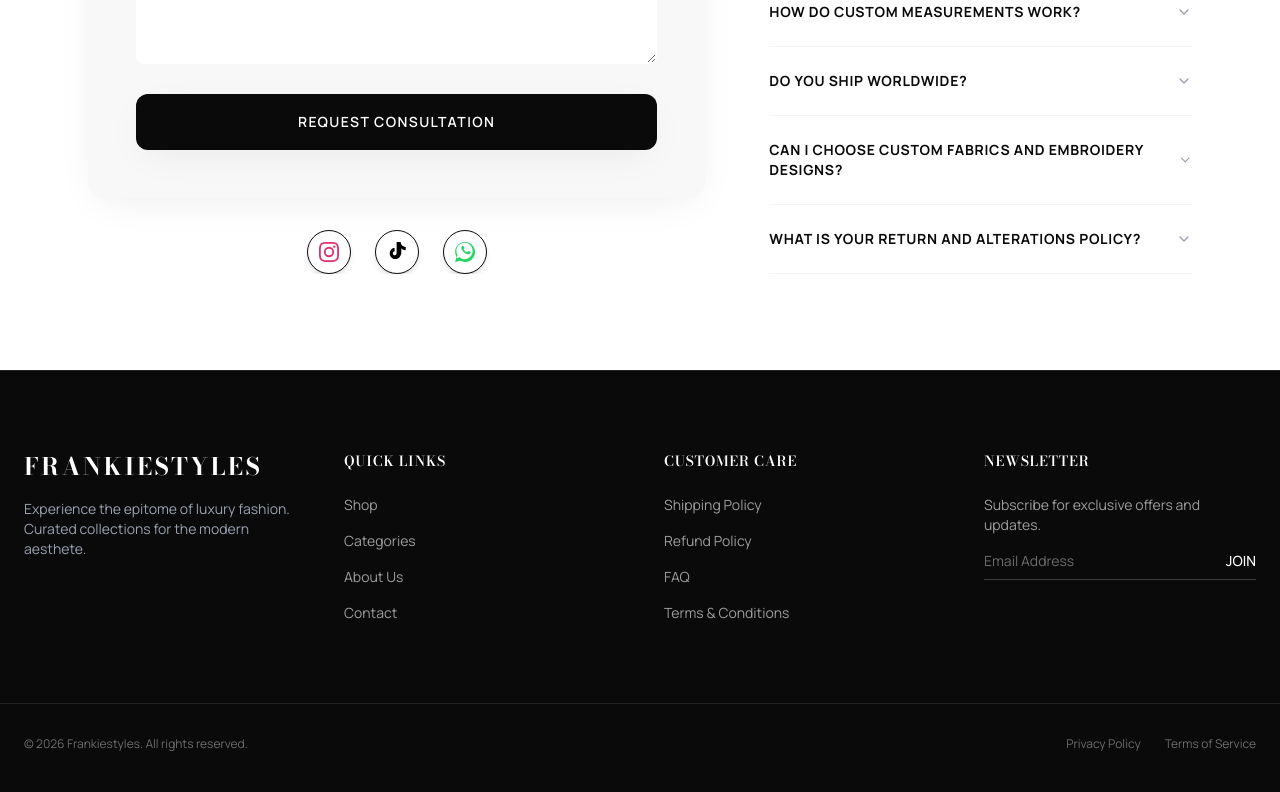
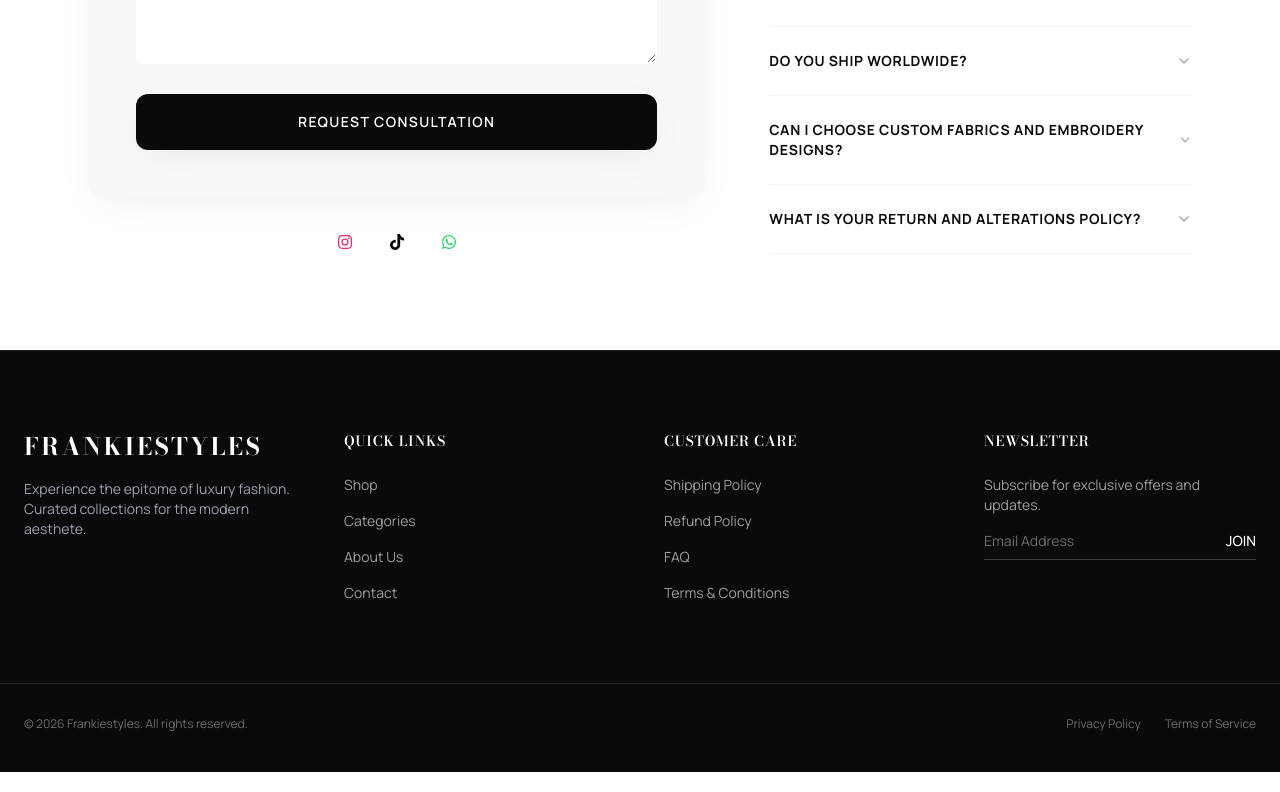
Before and after one commit to omosemola/frankiestyles, a Next.js app: page /contact in a window 1280 px wide. Shown: the part 862-1654 px from the top of the page. Built offline with nearby package versions, Linux system fonts and the light colour scheme.

Commit message:
feat: replace SVG social icons with FontAwesomeIcon and remove circle background wrappers

```diff
--- a/package.json
+++ b/package.json
@@ -9,6 +9,9 @@
     "lint": "eslint"
   },
   "dependencies": {
+    "@fortawesome/fontawesome-svg-core": "^7.3.0",
+    "@fortawesome/free-brands-svg-icons": "^7.3.0",
+    "@fortawesome/react-fontawesome": "^3.4.0",
     "@prisma/client": "^7.8.0",
     "clsx": "^2.1.1",
     "framer-motion": "^12.42.2",
--- a/src/app/contact/page.tsx
+++ b/src/app/contact/page.tsx
@@ -6,6 +6,11 @@ import { Button } from '@/components/ui/Button';
 import { Input } from '@/components/ui/Input';
 import { ScrollAnimate } from '@/components/ui/ScrollAnimate';
 import { cn } from '@/lib/utils';
+import { FontAwesomeIcon } from '@fortawesome/react-fontawesome';
+import { library } from '@fortawesome/fontawesome-svg-core';
+import { faInstagram, faTiktok, faWhatsapp } from '@fortawesome/free-brands-svg-icons';
+
+library.add(faInstagram, faTiktok, faWhatsapp);
 
 interface FAQItem {
   q: string;
@@ -198,42 +203,36 @@ export default function ContactPage() {
             </div>
 
             {/* Colored Social Icons Row */}
-            <div className="mt-8 flex justify-center items-center gap-6">
+            <div className="mt-8 flex justify-center items-center gap-8">
               {/* Instagram */}
               <a
                 href="https://instagram.com"
                 target="_blank"
                 rel="noopener noreferrer"
-                className="w-11 h-11 rounded-full bg-white shadow-md border border-gray-150 flex items-center justify-center transition-transform hover:scale-110 active:scale-95"
+                className="transition-transform hover:scale-110 active:scale-95 text-[#e1306c]"
                 title="Follow us on Instagram"
               >
-                <svg className="w-5 h-5 text-[#e1306c] fill-current" viewBox="0 0 24 24">
-                  <path d="M12 2.163c3.204 0 3.584.012 4.85.07 3.252.148 4.771 1.691 4.919 4.919.058 1.265.069 1.645.069 4.849 0 3.205-.012 3.584-.069 4.849-.149 3.225-1.664 4.771-4.919 4.919-1.266.058-1.644.07-4.85.07-3.204 0-3.584-.012-4.849-.07-3.26-.149-4.771-1.699-4.919-4.92-.058-1.265-.07-1.644-.07-4.849 0-3.204.013-3.583.07-4.849.149-3.227 1.664-4.771 4.919-4.919 1.266-.057 1.645-.069 4.849-.069zM12 0C8.741 0 8.333.014 7.053.072 2.695.272.273 2.69.073 7.051.014 8.333 0 8.741 0 12c0 3.259.014 3.668.072 4.948.2 4.358 2.618 6.78 6.98 6.98 1.281.058 1.689.072 4.948.072 3.259 0 3.668-.014 4.948-.072 4.354-.2 6.782-2.618 6.979-6.98.059-1.28.073-1.689.073-4.948 0-3.259-.014-3.667-.072-4.947-.196-4.354-2.617-6.78-6.979-6.98C15.668.014 15.259 0 12 0zm0 5.838a6.162 6.162 0 100 12.324 6.162 6.162 0 000-12.324zM12 16a4 4 0 110-8 4 4 0 010 8zm6.406-11.845a1.44 1.44 0 100 2.881 1.44 1.44 0 000-2.881z" />
-                </svg>
+                <FontAwesomeIcon icon={"fa-brands fa-instagram" as any} className="w-7 h-7" />
               </a>
               {/* TikTok */}
               <a
                 href="https://tiktok.com"
                 target="_blank"
                 rel="noopener noreferrer"
-                className="w-11 h-11 rounded-full bg-white shadow-md border border-gray-150 flex items-center justify-center transition-transform hover:scale-110 active:scale-95"
+                className="transition-transform hover:scale-110 active:scale-95 text-[#000000]"
                 title="Follow us on TikTok"
               >
-                <svg className="w-5 h-5 text-[#000000] fill-current" viewBox="0 0 24 24">
-                  <path d="M12.525.02c1.31-.02 2.61-.01 3.91-.02.08 1.53.63 3.09 1.75 4.17 1.12 1.11 2.7 1.62 4.24 1.79v4.03c-1.44-.06-2.89-.54-4.06-1.42-.45-.34-.84-.75-1.18-1.21-.02 1.78.01 3.56-.01 5.34-.04 2.3-.96 4.67-2.73 6.15-2.07 1.83-5.26 2.1-7.61.85-2.68-1.3-4.14-4.57-3.41-7.53.51-2.28 2.26-4.27 4.54-4.83.37-.1.76-.15 1.15-.17v4.07c-.45.06-.9.23-1.25.53-.78.61-1.07 1.69-.73 2.62.33.99 1.39 1.65 2.44 1.48 1.05-.13 1.85-.99 1.94-2.05.08-1.44.02-2.88.03-4.32.01-4.2.01-8.4 0-12.6z" />
-                </svg>
+                <FontAwesomeIcon icon={"fa-brands fa-tiktok" as any} className="w-7 h-7" />
               </a>
               {/* WhatsApp */}
               <a
                 href="https://wa.me/2348000000000"
                 target="_blank"
                 rel="noopener noreferrer"
-                className="w-11 h-11 rounded-full bg-white shadow-md border border-gray-150 flex items-center justify-center transition-transform hover:scale-110 active:scale-95"
+                className="transition-transform hover:scale-110 active:scale-95 text-[#25d366]"
                 title="Message us on WhatsApp"
               >
-                <svg className="w-5 h-5 text-[#25d366] fill-current" viewBox="0 0 24 24">
-                  <path d="M.057 24l1.687-6.163c-1.041-1.804-1.588-3.849-1.587-5.946C.06 5.348 5.397.01 12.008.01c3.202.001 6.212 1.246 8.477 3.514 2.266 2.268 3.507 5.28 3.505 8.484-.004 6.657-5.34 11.997-11.953 11.997-2.005-.001-3.973-.502-5.733-1.455L0 24zm6.59-4.846c1.6.95 3.167 1.456 4.743 1.458 5.4 0 9.792-4.39 9.795-9.794.002-2.618-1.01-5.08-2.848-6.92C16.486 2.058 14.028 1.04 11.41 1.04c-5.4 0-9.79 4.39-9.793 9.796-.001 1.707.46 3.376 1.332 4.887l-1.001 3.655 3.738-.98 1.97 1.17zm11.365-7.39c-.27-.135-1.597-.788-1.846-.879-.25-.09-.43-.135-.61.135-.18.27-.696.879-.854 1.06-.157.18-.314.202-.584.067-.27-.135-1.138-.419-2.17-1.339-.8-.713-1.34-1.594-1.497-1.864-.157-.27-.017-.417.118-.552.122-.122.27-.315.405-.472.135-.157.18-.27.27-.45.09-.18.045-.337-.022-.472-.067-.135-.61-1.472-.836-2.015-.22-.53-.44-.457-.61-.466-.157-.008-.337-.009-.517-.009-.18 0-.472.067-.72.337-.25.27-.954.933-.954 2.277 0 1.343.978 2.64 1.113 2.82.135.18 1.925 2.94 4.66 4.12.65.28 1.157.447 1.55.573.653.208 1.248.178 1.717.108.523-.078 1.598-.653 1.822-1.282.225-.63.225-1.17.157-1.282-.067-.113-.25-.18-.52-.315z" />
-                </svg>
+                <FontAwesomeIcon icon={"fa-brands fa-whatsapp" as any} className="w-7 h-7" />
               </a>
             </div>
           </ScrollAnimate>
--- a/src/components/home/ContactSection.tsx
+++ b/src/components/home/ContactSection.tsx
@@ -7,6 +7,11 @@ import { Input } from '@/components/ui/Input';
 import { ScrollAnimate } from '@/components/ui/ScrollAnimate';
 import { SectionHeader } from '@/components/ui/SectionHeader';
 import { cn } from '@/lib/utils';
+import { FontAwesomeIcon } from '@fortawesome/react-fontawesome';
+import { library } from '@fortawesome/fontawesome-svg-core';
+import { faInstagram, faTiktok, faWhatsapp } from '@fortawesome/free-brands-svg-icons';
+
+library.add(faInstagram, faTiktok, faWhatsapp);
 
 export function ContactSection() {
   const [formData, setFormData] = useState({
@@ -196,42 +201,36 @@ export function ContactSection() {
             </div>
 
             {/* Colored Social Icons Row */}
-            <div className="mt-8 flex justify-center items-center gap-6">
+            <div className="mt-8 flex justify-center items-center gap-8">
               {/* Instagram */}
               <a
                 href="https://instagram.com"
                 target="_blank"
                 rel="noopener noreferrer"
-                className="w-11 h-11 rounded-full bg-white shadow-md border border-gray-100 flex items-center justify-center transition-transform hover:scale-110 active:scale-95"
+                className="transition-transform hover:scale-110 active:scale-95 text-[#e1306c]"
                 title="Follow us on Instagram"
               >
-                <svg className="w-5 h-5 text-[#e1306c] fill-current" viewBox="0 0 24 24">
-                  <path d="M12 2.163c3.204 0 3.584.012 4.85.07 3.252.148 4.771 1.691 4.919 4.919.058 1.265.069 1.645.069 4.849 0 3.205-.012 3.584-.069 4.849-.149 3.225-1.664 4.771-4.919 4.919-1.266.058-1.644.07-4.85.07-3.204 0-3.584-.012-4.849-.07-3.26-.149-4.771-1.699-4.919-4.92-.058-1.265-.07-1.644-.07-4.849 0-3.204.013-3.583.07-4.849.149-3.227 1.664-4.771 4.919-4.919 1.266-.057 1.645-.069 4.849-.069zM12 0C8.741 0 8.333.014 7.053.072 2.695.272.273 2.69.073 7.051.014 8.333 0 8.741 0 12c0 3.259.014 3.668.072 4.948.2 4.358 2.618 6.78 6.98 6.98 1.281.058 1.689.072 4.948.072 3.259 0 3.668-.014 4.948-.072 4.354-.2 6.782-2.618 6.979-6.98.059-1.28.073-1.689.073-4.948 0-3.259-.014-3.667-.072-4.947-.196-4.354-2.617-6.78-6.979-6.98C15.668.014 15.259 0 12 0zm0 5.838a6.162 6.162 0 100 12.324 6.162 6.162 0 000-12.324zM12 16a4 4 0 110-8 4 4 0 010 8zm6.406-11.845a1.44 1.44 0 100 2.881 1.44 1.44 0 000-2.881z" />
-                </svg>
+                <FontAwesomeIcon icon={"fa-brands fa-instagram" as any} className="w-7 h-7" />
               </a>
               {/* TikTok */}
               <a
                 href="https://tiktok.com"
                 target="_blank"
                 rel="noopener noreferrer"
-                className="w-11 h-11 rounded-full bg-white shadow-md border border-gray-100 flex items-center justify-center transition-transform hover:scale-110 active:scale-95"
+                className="transition-transform hover:scale-110 active:scale-95 text-[#000000]"
                 title="Follow us on TikTok"
               >
-                <svg className="w-5 h-5 text-[#000000] fill-current" viewBox="0 0 24 24">
-                  <path d="M12.525.02c1.31-.02 2.61-.01 3.91-.02.08 1.53.63 3.09 1.75 4.17 1.12 1.11 2.7 1.62 4.24 1.79v4.03c-1.44-.06-2.89-.54-4.06-1.42-.45-.34-.84-.75-1.18-1.21-.02 1.78.01 3.56-.01 5.34-.04 2.3-.96 4.67-2.73 6.15-2.07 1.83-5.26 2.1-7.61.85-2.68-1.3-4.14-4.57-3.41-7.53.51-2.28 2.26-4.27 4.54-4.83.37-.1.76-.15 1.15-.17v4.07c-.45.06-.9.23-1.25.53-.78.61-1.07 1.69-.73 2.62.33.99 1.39 1.65 2.44 1.48 1.05-.13 1.85-.99 1.94-2.05.08-1.44.02-2.88.03-4.32.01-4.2.01-8.4 0-12.6z" />
-                </svg>
+                <FontAwesomeIcon icon={"fa-brands fa-tiktok" as any} className="w-7 h-7" />
               </a>
               {/* WhatsApp */}
               <a
                 href="https://wa.me/2348000000000"
                 target="_blank"
                 rel="noopener noreferrer"
-                className="w-11 h-11 rounded-full bg-white shadow-md border border-gray-100 flex items-center justify-center transition-transform hover:scale-110 active:scale-95"
+                className="transition-transform hover:scale-110 active:scale-95 text-[#25d366]"
                 title="Message us on WhatsApp"
               >
-                <svg className="w-5 h-5 text-[#25d366] fill-current" viewBox="0 0 24 24">
-                  <path d="M.057 24l1.687-6.163c-1.041-1.804-1.588-3.849-1.587-5.946C.06 5.348 5.397.01 12.008.01c3.202.001 6.212 1.246 8.477 3.514 2.266 2.268 3.507 5.28 3.505 8.484-.004 6.657-5.34 11.997-11.953 11.997-2.005-.001-3.973-.502-5.733-1.455L0 24zm6.59-4.846c1.6.95 3.167 1.456 4.743 1.458 5.4 0 9.792-4.39 9.795-9.794.002-2.618-1.01-5.08-2.848-6.92C16.486 2.058 14.028 1.04 11.41 1.04c-5.4 0-9.79 4.39-9.793 9.796-.001 1.707.46 3.376 1.332 4.887l-1.001 3.655 3.738-.98 1.97 1.17zm11.365-7.39c-.27-.135-1.597-.788-1.846-.879-.25-.09-.43-.135-.61.135-.18.27-.696.879-.854 1.06-.157.18-.314.202-.584.067-.27-.135-1.138-.419-2.17-1.339-.8-.713-1.34-1.594-1.497-1.864-.157-.27-.017-.417.118-.552.122-.122.27-.315.405-.472.135-.157.18-.27.27-.45.09-.18.045-.337-.022-.472-.067-.135-.61-1.472-.836-2.015-.22-.53-.44-.457-.61-.466-.157-.008-.337-.009-.517-.009-.18 0-.472.067-.72.337-.25.27-.954.933-.954 2.277 0 1.343.978 2.64 1.113 2.82.135.18 1.925 2.94 4.66 4.12.65.28 1.157.447 1.55.573.653.208 1.248.178 1.717.108.523-.078 1.598-.653 1.822-1.282.225-.63.225-1.17.157-1.282-.067-.113-.25-.18-.52-.315z" />
-                </svg>
+                <FontAwesomeIcon icon={"fa-brands fa-whatsapp" as any} className="w-7 h-7" />
               </a>
             </div>
           </ScrollAnimate>
```
Also changed, not shown: 1 other file (tests, documents, lock files or other folders).
